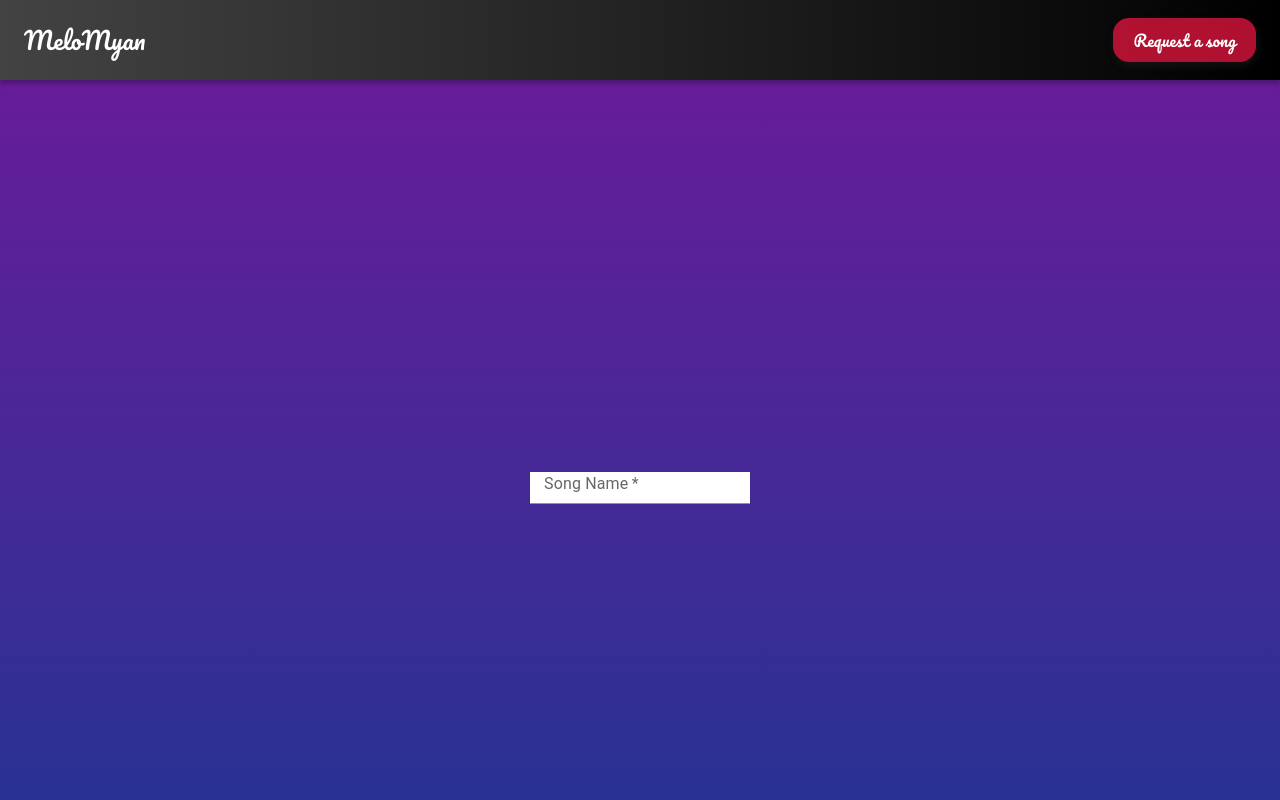
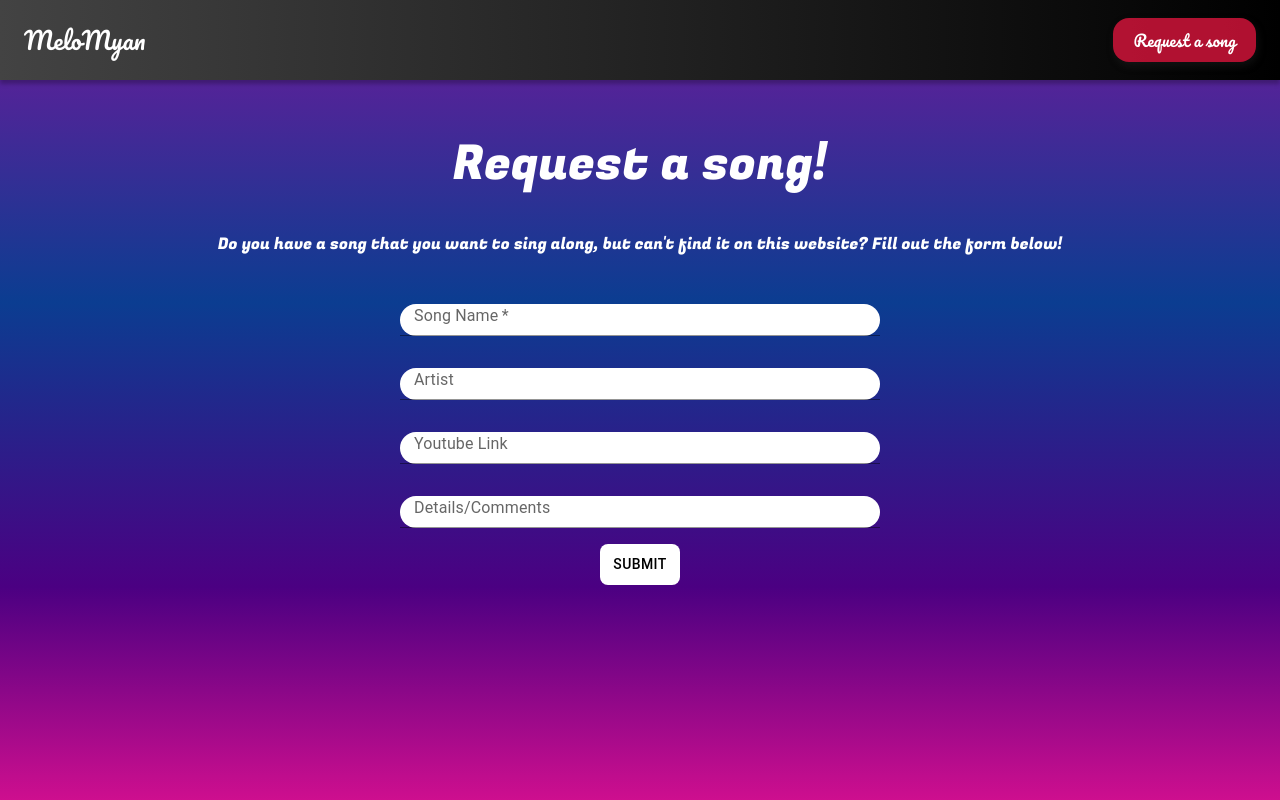
Before and after one commit to ynwin1/RomanizedMM, a React (Create React App) app in the folder client/: page /song-request in a window 1280 px wide. Shown: the top 800 px of the page. Built offline with nearby package versions, Linux system fonts and the light colour scheme.

Commit message:
fix formatting Request Form

```diff
--- a/client/src/App.css
+++ b/client/src/App.css
@@ -72,8 +72,8 @@ body {
 
 .request-form {
   display: flex;
+  flex-direction: column;
   justify-content: center;
   align-items: center;
-  width: 100vw;
-  height: 100vh;
+  margin-top: 3rem;
 }
--- a/client/src/components/RequestForm.js
+++ b/client/src/components/RequestForm.js
@@ -1,5 +1,5 @@
 import React, {useState} from "react"
-import {FormControl, InputLabel, Input, FormHelperText} from "@mui/material";
+import {FormControl, InputLabel, Input, Button, Typography} from "@mui/material";
 import {styled} from "@mui/system";
 
 function RequestForm() {
@@ -13,6 +13,18 @@ function RequestForm() {
         details: ''
     });
     const [apiResponse, setApiResponse] = useState("")
+
+    const CustomSubmitButton = styled(Button) ({
+        width: '5rem',
+        padding: '0.5rem 1rem',
+        borderRadius: '0.5rem',
+        background: 'white',
+        color: 'black',
+        cursor: 'pointer',
+        '&:hover': {
+            background: '#CCCCCC'
+        },
+    })
 
     function handleChange(event) {
         const {name, value} = event.target;
@@ -45,25 +57,19 @@ function RequestForm() {
         await submitForm();
     }
 
-    const CustomForm = styled(FormControl) ({
-        display:'flex', flexDirection:'column', justifyContent: 'center', alignItems:'center'
-    })
-
     function createFormControl(name, label, val, req) {
         return (
-            <div className="request-form">
-                <CustomForm required={req} sx={{}}>
+            <FormControl required={req} sx={
+                {display: 'flex', flexDirection: 'column', margin: '1rem 1rem'}}>
                 <InputLabel htmlFor={name}>{label}</InputLabel>
                 <Input
                     id={name}
                     name={name}
                     value={val}
                     onChange={handleChange}
-                        sx={{background: '#FFFFFF'}}
+                    sx={{background: '#FFFFFF', width:'30rem', borderRadius: '1rem', paddingLeft: '1rem'}}
                 />
-                    {/*{req && <FormHelperText>Required(*)</FormHelperText>}*/}
-                </CustomForm>
-            </div>
+            </FormControl>
         )
     }
 
@@ -77,13 +83,26 @@ function RequestForm() {
     }
 
     return (
+        <div className="request-form">
+            <Typography sx={
+                {fontFamily: 'Fugaz One', fontSize: '3rem', color: '#FFFFFF', marginBottom: '2rem'}
+            }>
+                Request a song!
+            </Typography>
+            <Typography sx={
+                {fontFamily: 'Fugaz One', fontSize: '1rem', color: '#FFFFFF', marginBottom: '1rem'}
+            }>
+                Do you have a song that you want to sing along, but can't find it on this website?
+                Fill out the form below!
+            </Typography>
             <form onSubmit={handleSubmit}>
                 {createFormControl("songName", "Song Name", formData.songName, true)}
                 {createFormControl("artist", "Artist", formData.artist, false)}
                 {createFormControl("youtubeLink", "Youtube Link", formData.youtubeLink, false)}
                 {createFormControl("details", "Details/Comments", formData.details, false)}
-            <button type="submit">Submit</button>
+                <CustomSubmitButton type="submit">Submit</CustomSubmitButton>
             </form>
+        </div>
     )
 }
 
```
Lines whose indentation alone changed are shown as unchanged.
